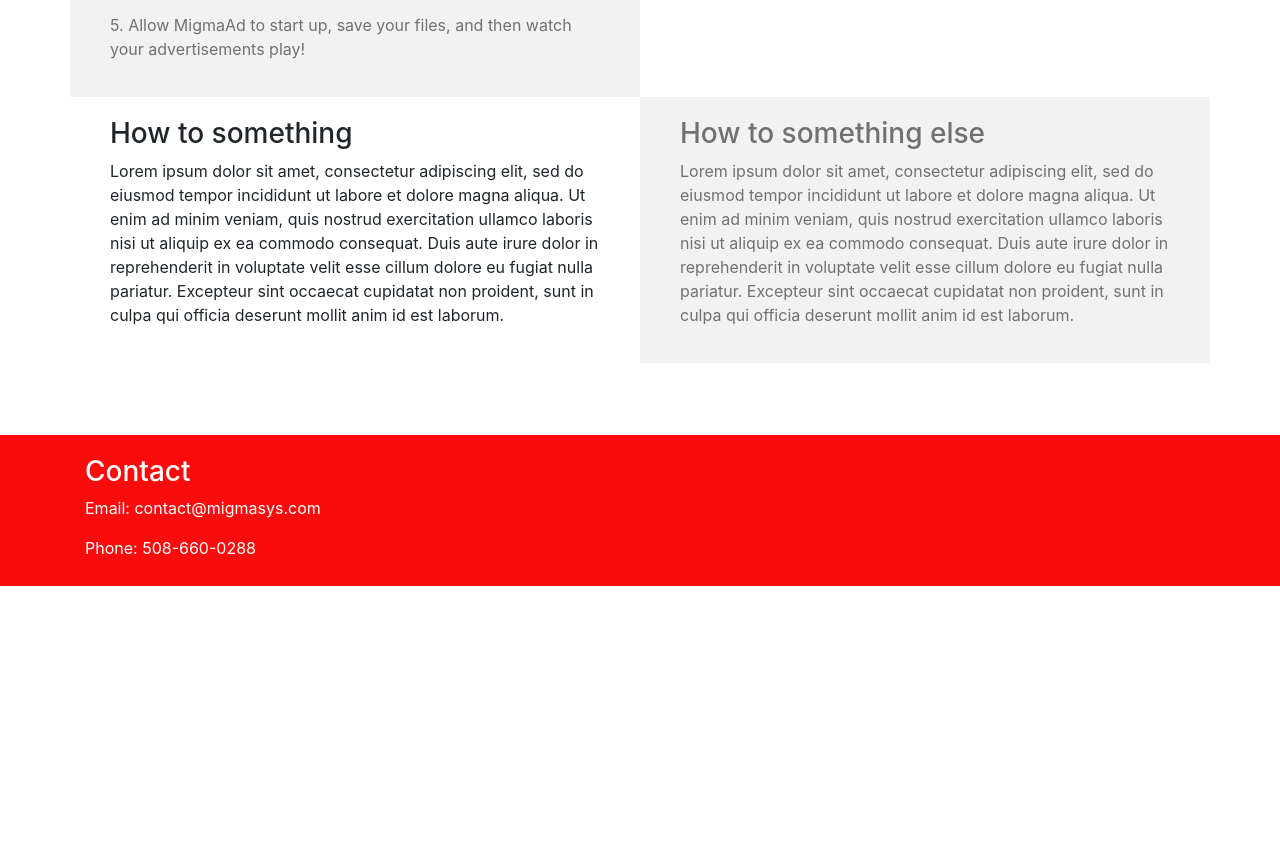
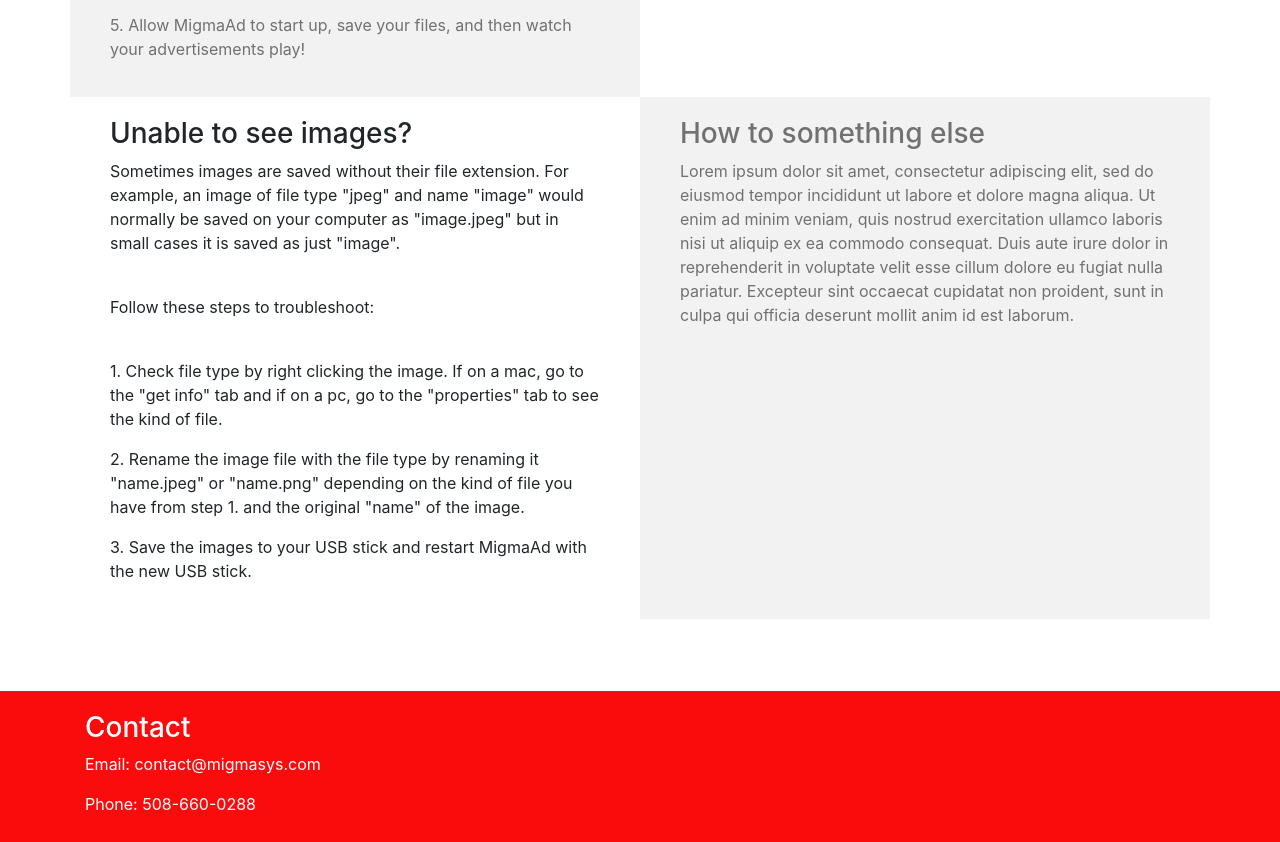
Before and after one commit to cyuan01/MigmaAd, a plain HTML site: page support.html in a window 1280 px wide. Shown: the part 1249-2091 px from the top of the page. Before the commit the page ends 1835 px from the top, so only its background shows below. Drawn offline with nearby package versions, Linux system fonts and the light colour scheme.

Commit message:
styling changes

```diff
--- a/support.html
+++ b/support.html
@@ -96,8 +96,20 @@
 		  	<div class="row">
 		    	<div class="col-md-6" style="padding: 20px 40px">
 
-		    		<h3>How to something</h3>
-		    		<p>Lorem ipsum dolor sit amet, consectetur adipiscing elit, sed do eiusmod tempor incididunt ut labore et dolore magna aliqua. Ut enim ad minim veniam, quis nostrud exercitation ullamco laboris nisi ut aliquip ex ea commodo consequat. Duis aute irure dolor in reprehenderit in voluptate velit esse cillum dolore eu fugiat nulla pariatur. Excepteur sint occaecat cupidatat non proident, sunt in culpa qui officia deserunt mollit anim id est laborum.<p>
+		    		<h3>Unable to see images?</h3>
+		    		<p>Sometimes images are saved without their file extension. For example, an image of file type "jpeg" and name "image" would normally be saved on your computer as "image.jpeg" but in small cases it is saved as just "image".</p>
+		    		<br>
+		    		<p>Follow these steps to troubleshoot:</p>
+		    		<br>
+		    		<p>1.
+			      	Check file type by right clicking the image. If on a mac, go to the "get info" tab and if on a pc, go to the "properties" tab to see the kind of file.</p>
+
+			      	<p>2.
+			      	Rename the image file with the file type by renaming it "name.jpeg" or "name.png" depending on the kind of file you have from step 1. and the original "name" of the image.</p>
+
+			      	<p>3.
+			      	Save the images to your USB stick and restart MigmaAd with the new USB stick.</p>
+
 
 		    	</div>
 
```
